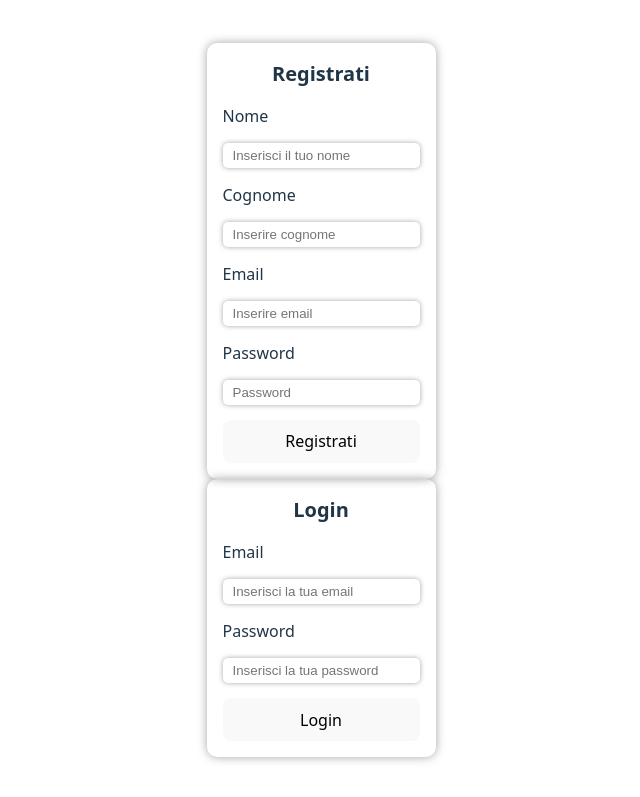
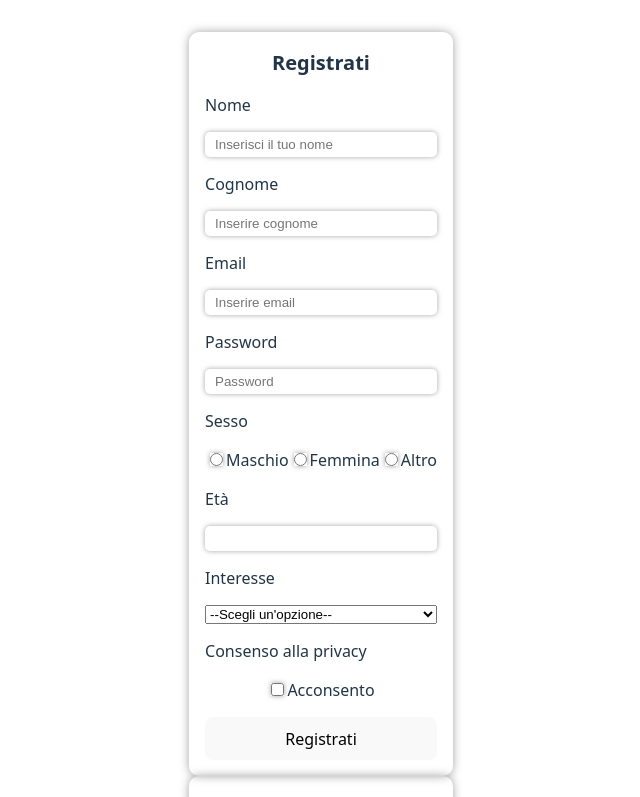
Before and after one commit to Fredinogran/sistema-di-login, a React (Vite) app in the folder login-s/: page / in a window 1280 px wide. Shown: the top 797 px of the page, without its empty margins (319-959 px from the left). Built offline with nearby package versions, Linux system fonts and the light colour scheme.

Commit message:
aggiunti campi input

```diff
--- a/login-s/src/form.jsx
+++ b/login-s/src/form.jsx
@@ -1,7 +1,6 @@
 import { useState } from "react";
 
 export default function Form() {
-  const [message, setMessage] = useState("");
   const [data, setData] = useState({
     nome: "",
     cognome: "",
@@ -14,32 +13,17 @@ export default function Form() {
       [event.target.name]: event.target.value,
     });
   }
-  function validate(password) {
-    const pattern = /^(?=.*[A-Z])(?=.*\d)(?=.*[@$!%*?&])[A-Za-z\d@$!%*?&]{8,}$/;
-    return pattern.test(password);
-  }
-
   function handleSubmit(event) {
     event.preventDefault();
     const databaseUsers = JSON.parse(localStorage.getItem("users")) || [];
     const verificaUtente = databaseUsers.some((x) => x.email === data.email);
     if (verificaUtente) {
-      setMessage("email già registrata");
-      return;
-    }
-    if (data.password.length < 8) {
-      setMessage("La password deve contenere almeno 8 caratteri");
-      return;
-    }
-    if (!validate(data.password)) {
-      setMessage(
-        "La password deve contenere almeno 8 caratteri una lettera maiuscola e un carattere speciale!"
-      );
+      alert("email già registrata");
       return;
     }
     const updateUsers = [...databaseUsers, data];
     localStorage.setItem("users", JSON.stringify(updateUsers));
-    setMessage("registrazione effetuata con successo");
+    alert("registrazione effetuata con successo");
     setData({
       nome: "",
       cognome: "",
@@ -58,6 +42,7 @@ export default function Form() {
         placeholder="Inserisci il tuo nome"
         onChange={handleChange}
         value={data.nome}
+        required
       />
       <label>Cognome</label>
       <input
@@ -66,6 +51,7 @@ export default function Form() {
         placeholder="Inserire cognome"
         onChange={handleChange}
         value={data.cognome}
+        required
       />
       <label>Email</label>
       <input
@@ -74,6 +60,7 @@ export default function Form() {
         placeholder="Inserire email"
         onChange={handleChange}
         value={data.email}
+        required
       />
       <label>Password</label>
       <input
@@ -82,9 +69,55 @@ export default function Form() {
         placeholder="Password"
         onChange={handleChange}
         value={data.password}
+        required
       />
+      <label>Sesso</label>
+      <div required onChange={handleChange} value={data.sesso}>
+        <input type="radio" id="maschio" name="sesso" value={"Maschio"} />
+        <label for="maschio">Maschio</label>
+
+        <input type="radio" id="femmina" name="sesso" value={"Femmina"} />
+        <label for="femmina">Femmina</label>
+
+        <input type="radio" id="altro" name="sesso" value={"Altro"} />
+        <label for="altro">Altro</label>
+      </div>
+      <label>Età</label>
+      <input
+        type="number"
+        name="eta"
+        id="eta"
+        min="18"
+        onChange={handleChange}
+        value={data.eta}
+        required
+      />
+      <label>Interesse</label>
+      <select
+        name="interessi"
+        id="interessi"
+        onChange={handleChange}
+        value={data.interessi}
+        required
+      >
+        <option value="">--Scegli un'opzione--</option>
+        <option value="tecnologia">Tecnologia</option>
+        <option value="viaggi">Viaggi</option>
+        <option value="sport">Sport</option>
+        <option value="musica">Musica</option>
+      </select>
+      <label>Consenso alla privacy</label>
+      <div>
+        <input
+          type="checkbox"
+          name="privacy"
+          id="privacy"
+          value={"privacy"}
+          required
+        />
+        <label>Acconsento</label>
+      </div>
       <button type="submit">Registrati</button>
-      {message && <p>{message}</p>}
     </form>
   );
 }
```
Also changed, not shown: 1 other file (tests, documents, lock files or other folders).
